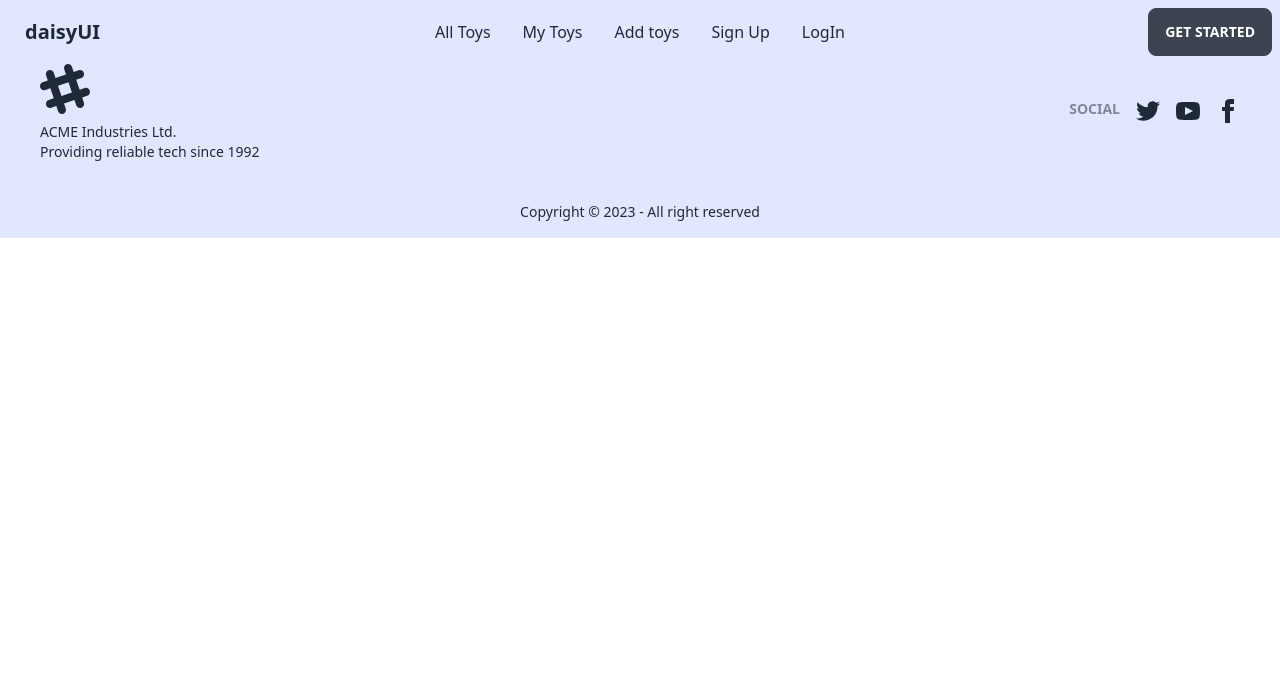
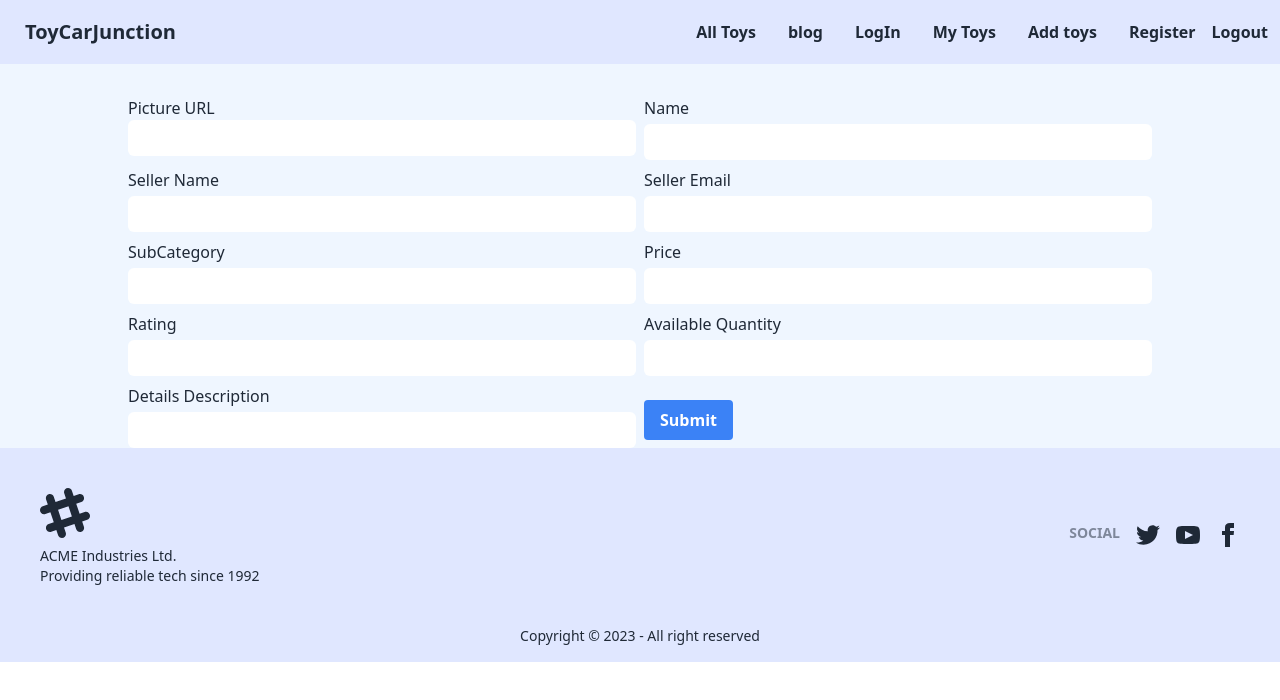
Before and after one commit to Iqubal905/toys-marketplace-client, a React (Vite) app: page /addToys in a window 1280 px wide. Shown: the top 700 px of the page. Built offline with nearby package versions, Linux system fonts and the light colour scheme; no server answers.

Commit message:
addToyAdd

```diff
--- a/package.json
+++ b/package.json
@@ -11,6 +11,7 @@
   },
   "dependencies": {
     "daisyui": "^2.51.6",
+    "firebase": "^9.22.0",
     "localforage": "^1.10.0",
     "match-sorter": "^6.3.1",
     "react": "^18.2.0",
--- /dev/null
+++ b/src/firebase/firebase.config.js
@@ -0,0 +1,18 @@
+// Import the functions you need from the SDKs you need
+import { initializeApp } from "firebase/app";
+// TODO: Add SDKs for Firebase products that you want to use
+// https://firebase.google.com/docs/web/setup#available-libraries
+
+// Your web app's Firebase configuration
+const firebaseConfig = {
+  apiKey:import.meta.env.VITE_apiKey,
+  authDomain:import.meta.env.VITE_authDomain,
+  projectId:import.meta.env.VITE_projectId,
+  storageBucket:import.meta.env.VITE_storageBucket,
+  messagingSenderId:import.meta.env.VITE_messagingSenderId,
+  appId:import.meta.env.VITE_appId
+};
+
+// Initialize Firebase
+const app = initializeApp(firebaseConfig);
+export default app;
--- a/src/main.jsx
+++ b/src/main.jsx
@@ -7,11 +7,14 @@ import {
   RouterProvider,
 } from "react-router-dom";
 import router from './pages/Routes/Routes.jsx';
+import AuthProvider from './providers/AuthProvider';
 
 
 
 ReactDOM.createRoot(document.getElementById('root')).render(
   <React.StrictMode>
+     <AuthProvider>
      <RouterProvider router={router} />
+     </AuthProvider>
   </React.StrictMode>,
 )
--- a/src/pages/AddToy/AddToy.jsx
+++ b/src/pages/AddToy/AddToy.jsx
@@ -1,11 +1,169 @@
-import React from 'react';
+import React, { useState } from 'react';
 
 const AddToy = () => {
-    return (
-        <div>
-            <h2>addtoys</h2>
-        </div>
-    );
+
+  const [pictureURL, setPictureURL] = useState('');
+  const [name, setName] = useState('');
+  const [sellerName, setSellerName] = useState('');
+  const [sellerEmail, setSellerEmail] = useState('');
+  const [subCategory, setSubCategory] = useState('');
+  const [price, setPrice] = useState('');
+  const [rating, setRating] = useState('');
+  const [availableQuantity, setAvailableQuantity] = useState('');
+  const [detailsDescription, setDetailsDescription] = useState('');
+
+  const handleSubmit = (e) => {
+    e.preventDefault();
+
+    // Send data to the database or perform other actions
+    const formData = {
+      pictureURL,
+      name,
+      sellerName,
+      sellerEmail,
+      subCategory,
+      price,
+      rating,
+      availableQuantity,
+      detailsDescription,
+    };
+
+    console.log(formData);
+    // Perform API call to send data to the server or handle it as needed
+  };
+
+  return (
+    <form onSubmit={handleSubmit} className="max-w-5xl mx-auto pt-24 grid md:grid-cols-2 md:gap-2">
+      <div className="">
+        <label htmlFor="pictureURL" className="block mb-">
+          Picture URL
+        </label>
+        <input
+          type="text"
+          id="pictureURL"
+          value={pictureURL}
+          onChange={(e) => setPictureURL(e.target.value)}
+          className="w-full py-1 px-4 text-lg border-gray-300 rounded-md focus:ring-blue-500 focus:border-blue-500"
+        />
+      </div>
+      <div className="">
+        <label htmlFor="pictureURL" className="block mb-1">
+          Name
+        </label>
+        <input
+          type="text"
+          id="pictureURL"
+          value={name}
+          onChange={(e) => setName(e.target.value)}
+          className="w-full py-1 px-4  text-lg border-gray-300 rounded-md focus:ring-blue-500 focus:border-blue-500"
+        />
+      </div>
+      <div className="">
+        <label htmlFor="pictureURL" className="block mb-1">
+        Seller Name
+        </label>
+        <input
+          type="text"
+          id="sellerName"
+          value={sellerName}
+          onChange={(e) => setSellerName(e.target.value)}
+          className="w-full py-1 px-4 text-lg border-gray-300 rounded-md focus:ring-blue-500 focus:border-blue-500"
+        />
+      </div>
+      <div className="">
+        <label htmlFor="pictureURL" className="block mb-1">
+          Seller Email
+        </label>
+        <input
+          type="text"
+          id="sellerEmail"
+          value={sellerEmail}
+          onChange={(e) => setSellerEmail(e.target.value)}
+          className="w-full py-1 px-4 text-lg border-gray-300 rounded-md focus:ring-blue-500 focus:border-blue-500"
+        />
+      </div>
+      <div className="">
+        <label htmlFor="pictureURL" className="block mb-1">
+        SubCategory
+        </label>
+        <input
+          type="text"
+          id="subCategory"
+          value={subCategory}
+          onChange={(e) => setSubCategory(e.target.value)}
+          className="w-full py-1 px-4 text-lg border-gray-300 rounded-md focus:ring-blue-500 focus:border-blue-500"
+        />
+      </div>
+      <div className="">
+        <label htmlFor="pictureURL" className="block mb-1">
+        Price
+        </label>
+        <input
+          type="text"
+          id="price"
+          value={price}
+          onChange={(e) => setPrice(e.target.value)}
+          className="w-full py-1 px-4 text-lg border-gray-300 rounded-md focus:ring-blue-500 focus:border-blue-500"
+        />
+      </div>
+      <div className="">
+        <label htmlFor="pictureURL" className="block mb-1">
+         Rating
+        </label>
+        <input
+          type="text"
+          id="rating"
+          value={rating}
+          onChange={(e) => setRating(e.target.value)}
+          className="w-full py-1 px-4 text-lg border-gray-300 rounded-md focus:ring-blue-500 focus:border-blue-500"
+        />
+      </div>
+      <div className="">
+        <label htmlFor="pictureURL" className="block mb-1">
+        Available Quantity
+        </label>
+        <input
+          type="text"
+          id="availableQuantity"
+          value={availableQuantity}
+          onChange={(e) => setAvailableQuantity(e.target.value)}
+          className="w-full py-1 px-4 text-lg border-gray-300 rounded-md focus:ring-blue-500 focus:border-blue-500"
+        />
+      </div>
+      <div className="">
+        <label htmlFor="pictureURL" className="block mb-1">
+        Details Description
+        </label>
+        <input
+          type="text"
+          id="detailsDescription"
+          value={detailsDescription}
+          onChange={(e) => setDetailsDescription(e.target.value)}
+          className="w-full py-1 px-4 text-lg border-gray-300 rounded-md focus:ring-blue-500 focus:border-blue-500"
+        />
+      </div>
+      {/* Repeat the above pattern for other form fields */}
+      {/* Name */}
+      {/* Seller Name */}
+      {/* Seller Email */}
+      {/* Sub-category */}
+      {/* Price */}
+      {/* Rating */}
+      {/* Available Quantity */}
+      {/* Details Description */}
+
+      <div className="mt-4">
+        <button
+          type="submit"
+          className="bg-blue-500 hover:bg-blue-600 text-white font-bold py-2 px-4 rounded"
+        >
+          Submit
+        </button>
+      </div>
+    </form>
+  );
 };
 
+
+
 export default AddToy;
--- a/src/pages/Login/Login.jsx
+++ b/src/pages/Login/Login.jsx
@@ -1,8 +1,24 @@
-import React from 'react';
+import React, { useContext } from 'react';
 import { Link } from 'react-router-dom';
+import { AuthContext } from '../../providers/AuthProvider';
 
 const Login = () => {
 
+  const {signIn, logInWithGoogle} = useContext(AuthContext)
+
+
+
+
+const handleGoogleLogIn =()=>{
+    logInWithGoogle()
+    .then(result =>{
+        const loggedUser = result.user;
+        console.log(loggedUser);
+    })
+    .catch(error =>{
+        console.log('Error', error.message);
+    })
+}
 
 
     const handleLogin = (event)=>{
@@ -11,6 +27,12 @@ const Login = () => {
         const email = form.email.value
         const password = form.password.value
         console.log(email, password);
+        signIn(email, password)
+            .then(result =>{
+                const user = result.user;
+                console.log(user);
+            })
+            .catch(error => console.log(error))
     }
 
 
@@ -40,7 +62,7 @@ const Login = () => {
                         </div>
                     </form>
                     <p className='my-4 text-center'>If you are not register please <Link className=' text-emerald-600 font-bold link link-hover' to="/signup">Sign Up</Link> </p>
-
+                  <button onClick={handleGoogleLogIn}>googte</button>
                 </div>
             </div>
         </div>
--- a/src/pages/Shared/NabBar/Navbar.jsx
+++ b/src/pages/Shared/NabBar/Navbar.jsx
@@ -1,7 +1,27 @@
-import React from 'react';
+import React, { useContext } from 'react';
 import { Link } from 'react-router-dom';
+import { AuthContext } from '../../../providers/AuthProvider';
 
 const Navbar = () => {
+
+
+  const { user, logOut } = useContext(AuthContext);
+
+
+
+
+
+
+
+
+
+  const handleLogOut = () => {
+      logOut()
+          .then()
+          .catch(error => console.log(error));
+  }
+
+
     return (
         <div>
            <div className="navbar  bg-indigo-100 fixed top-0 left-0 right-0 z-50">
@@ -20,20 +40,35 @@ const Navbar = () => {
 
       </ul>
     </div>
-    <a className="btn btn-ghost normal-case text-xl">daisyUI</a>
+    <a className="btn btn-ghost normal-case text-xl font-bold">ToyCarJunction</a>
   </div>
-  <div className="navbar-center hidden lg:flex">
-    <ul className="menu menu-horizontal px-1">
+
+  <div className="navbar-end">
+     <div className=" hidden lg:flex">
+    <ul className="menu menu-horizontal px-1   font-semibold">
     <li><Link to='/alltoys'>All Toys</Link></li>
+    <li><Link to='/blog'>blog</Link></li>
+    <li><Link to='/login'>LogIn</Link></li>
         <li><Link to='/mytoys'>My Toys</Link></li>
         <li><Link to='/addtoys'>Add toys</Link></li>
-        <li><Link to='/signup'>Sign Up</Link></li>
-        <li><Link to='/login'>LogIn</Link></li>
+        <li><Link to='/signup'>Register</Link></li>
+        <button onClick={handleLogOut}>Logout</button>
+
+        {
+          user &&
+
+        <div className="tooltip tooltip-bottom" data-tip={user.displayName}>
+      <label className="btn btn-ghost btn-circle avatar">
+        <div className="w-10 rounded-full">
+        <img src={user.photoURL} alt="" />
+        </div>
+      </label>
+      </div>
+        }
 
     </ul>
   </div>
-  <div className="navbar-end">
-    <a className="btn">Get started</a>
+
   </div>
 </div>
         </div>
--- a/src/pages/SignUp/SignUp.jsx
+++ b/src/pages/SignUp/SignUp.jsx
@@ -1,8 +1,11 @@
 import React from 'react';
+import { useContext } from 'react';
 import { Link } from 'react-router-dom';
+import { AuthContext } from '../../providers/AuthProvider';
 
 const SignUp = () => {
 
+     const {createUser} = useContext(AuthContext)
 
     const handleSignup = (event)=>{
         event.preventDefault()
@@ -12,6 +15,12 @@ const SignUp = () => {
         const password =form.password.value
 
         console.log(name, email, password);
+        createUser(email, password)
+        .then(result =>{
+            const user = result.user;
+            console.log(user);
+        })
+        .catch(error => console.log(error))
     }
 
     return (
@@ -42,7 +51,7 @@ const SignUp = () => {
 
                   </div>
                   <div className="form-control mt-6">
-                      <input className="btn btn-secondary" type="submit" value="Login" />
+                      <input className="btn btn-secondary" type="submit" value="Submit" />
                   </div>
               </form>
               <p className='my-4 text-center'> Already have an account please? <Link className=' text-emerald-600 font-bold link link-hover' to="/login">Login</Link> </p>
--- /dev/null
+++ b/src/providers/AuthProvider.jsx
@@ -0,0 +1,71 @@
+import React, { createContext, useEffect, useState } from 'react';
+import app from '../firebase/firebase.config';
+import { GoogleAuthProvider, createUserWithEmailAndPassword, getAuth, onAuthStateChanged, signInWithEmailAndPassword, signInWithPopup, signOut } from "firebase/auth";
+
+
+export const AuthContext = createContext();
+const auth = getAuth(app)
+
+const AuthProvider = ({children}) => {
+      const [user, setUser] = useState(null)
+
+
+      const provider = new GoogleAuthProvider
+
+
+  //     const logInWithGoogle = () => {
+  //       setLoading(true)
+  //  return  signInWithPopup(auth, provider)
+  // }
+
+  const logInWithGoogle = () =>{
+    return signInWithPopup(auth, provider)
+  }
+
+
+      const createUser = (email, password) =>{
+        return createUserWithEmailAndPassword(auth, email, password);
+      }
+
+const signIn = (email, password) =>{
+      return signInWithEmailAndPassword(auth, email, password)
+}
+
+// const logOut = () => {
+//   setLoading(true);
+//   return signOut(auth);
+// }
+
+
+const logOut = () => {
+  return signOut(auth)
+}
+
+      useEffect( () => {
+        const unsubscribe = onAuthStateChanged(auth, currentUser =>{
+            setUser(currentUser)
+            console.log('currentUser', currentUser);
+        });
+        return () =>{
+            return unsubscribe()
+        }
+
+      }, [])
+
+
+    const authData = {
+          user,
+          createUser,
+          signIn,
+          logInWithGoogle,
+          logOut
+    }
+
+    return (
+        <AuthContext.Provider value={authData}>
+                {children}
+        </AuthContext.Provider>
+    );
+};
+
+export default AuthProvider;
```
Also changed, not shown: .eslintrc.cjs, 1 other file (tests, documents, lock files or other folders).
